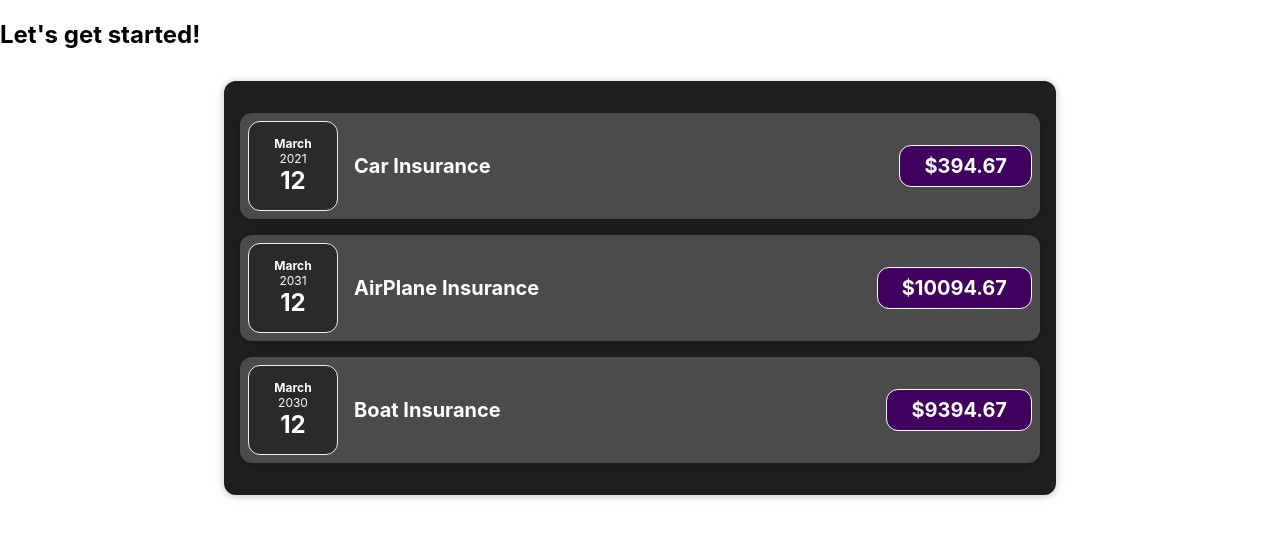
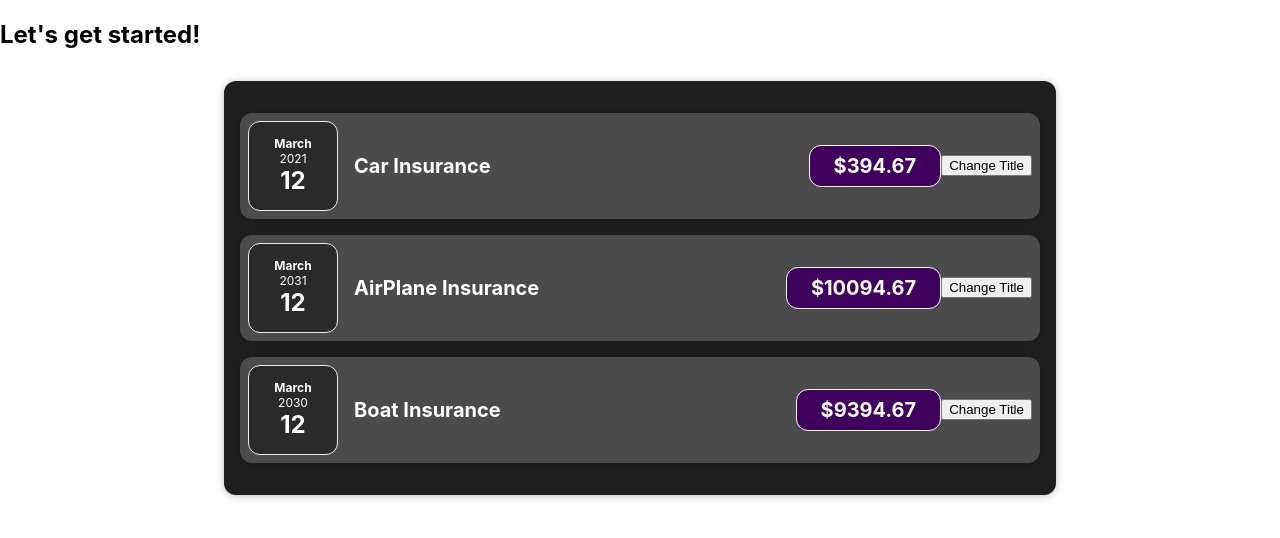
Before and after one commit to gdtknight/react-expense-tracker, a React (Create React App) app: page / in a window 1280 px wide. Shown: the top 538 px of the page. Built offline with nearby package versions, Linux system fonts and the light colour scheme.

Commit message:
#6 - clickHandler 추가
state에 관한 기본 설명 주석

clickHandler 가 useState를 활용하여 어떻게 ExpenseItem Component의 상태를 업데이트하는지

```diff
--- a/src/components/Expenses/ExpenseItem.js
+++ b/src/components/Expenses/ExpenseItem.js
@@ -1,17 +1,46 @@
+import React, { useState } from 'react';
 import './ExpenseItem.css';
 
 import Card from '../UI/Card';
 import ExpenseDate from './ExpenseDate';
 
 const ExpenseItem = (props) => {
+  // function clickHandler() {}
+
+  /*
+  *  useState : react hook, 반드시 component 함수 안에서 실행되어야 한다 (위치 중요)
+  * (한가지 예외 존재. 추후에 학습)
+  *
+  *  useState 는 항상 2개의 요소를 가지는 배열을 반환한다.
+  *  첫번째 값 : current state value
+  *  두번째 값 : 첫번째 값을 업데이트하는 함수
+  */
+
+  const [title, setTitle] = useState(props.title);
+  /*
+  * 상위 컴포넌트인 Expenses 에서 각각의 ExpenseItem을 생성할 때마다
+  * useState는 각각 독립적으로 생성되고 관리되므로
+  * 특정 ExpenseItem의 title이 변경되어도 다른 ExpenseItem은 영향을 받지 않는다.
+  */
+  console.log('ExpenseItem evaluated by React')
+
+  const clickHandler = () => {
+    setTitle('Updated!');
+    // setTitle이 호출되는 순간 바로 업데이트 되는 것이 아니라
+    // 업데이트가 예약됨.
+    // 따라서 로그에 찍히는 값은 Updated! 로 변경되기 전 props.title 값 이 출력된다.
+    console.log(title);
+  };
 
   return (
     <Card className="expense-item">
       <ExpenseDate date={props.date} />
       < div className="expense-item__description">
-        <h2>{props.title}</h2>
+        <h2>{title}</h2>
         <div className="expense-item__price">${props.amount}</div>
       </div >
+      {/* 모든 'on' props 는 함수를 실행해야 함. */}
+      <button onClick={clickHandler}>Change Title</button>
     </Card>
   );
 }
```
